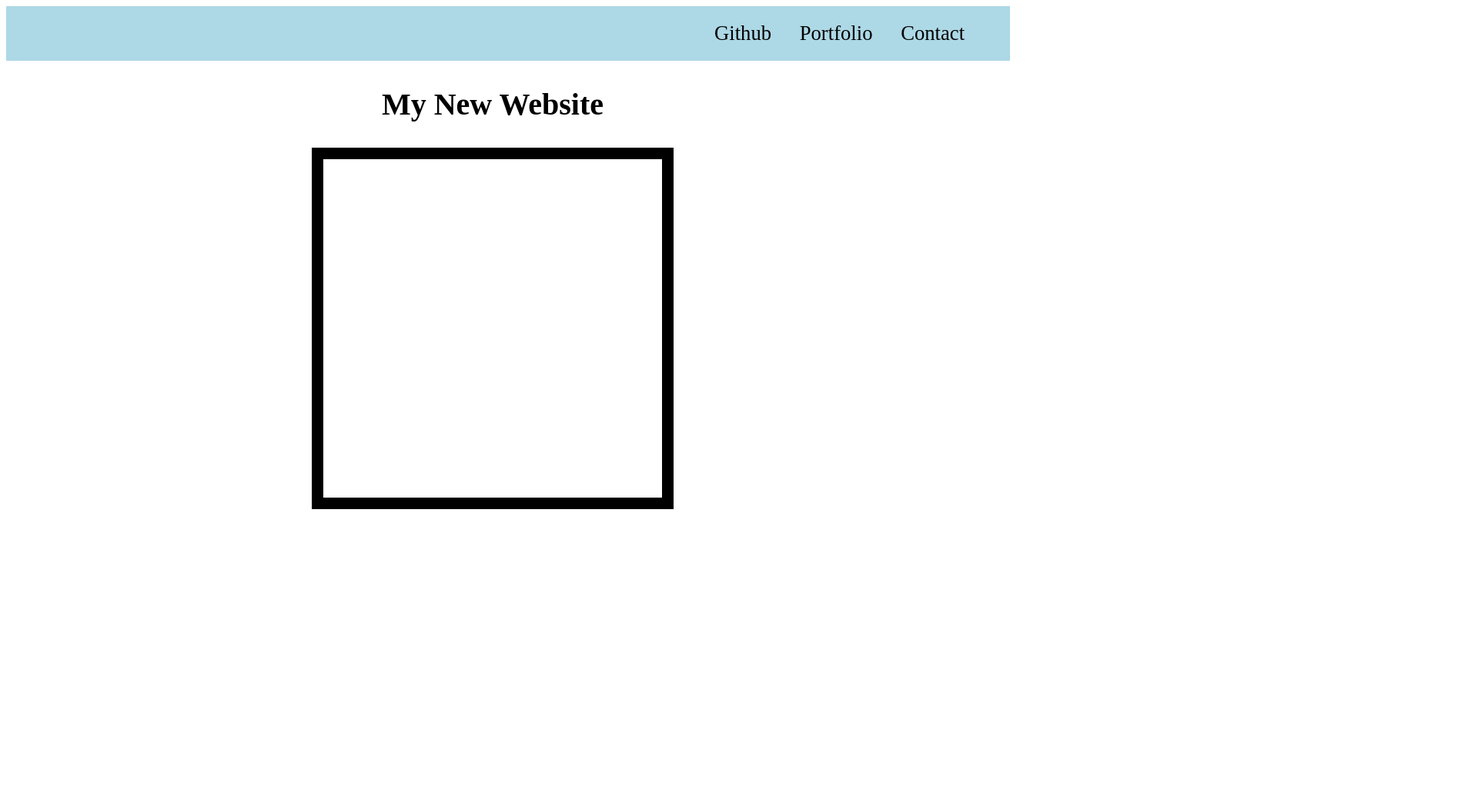
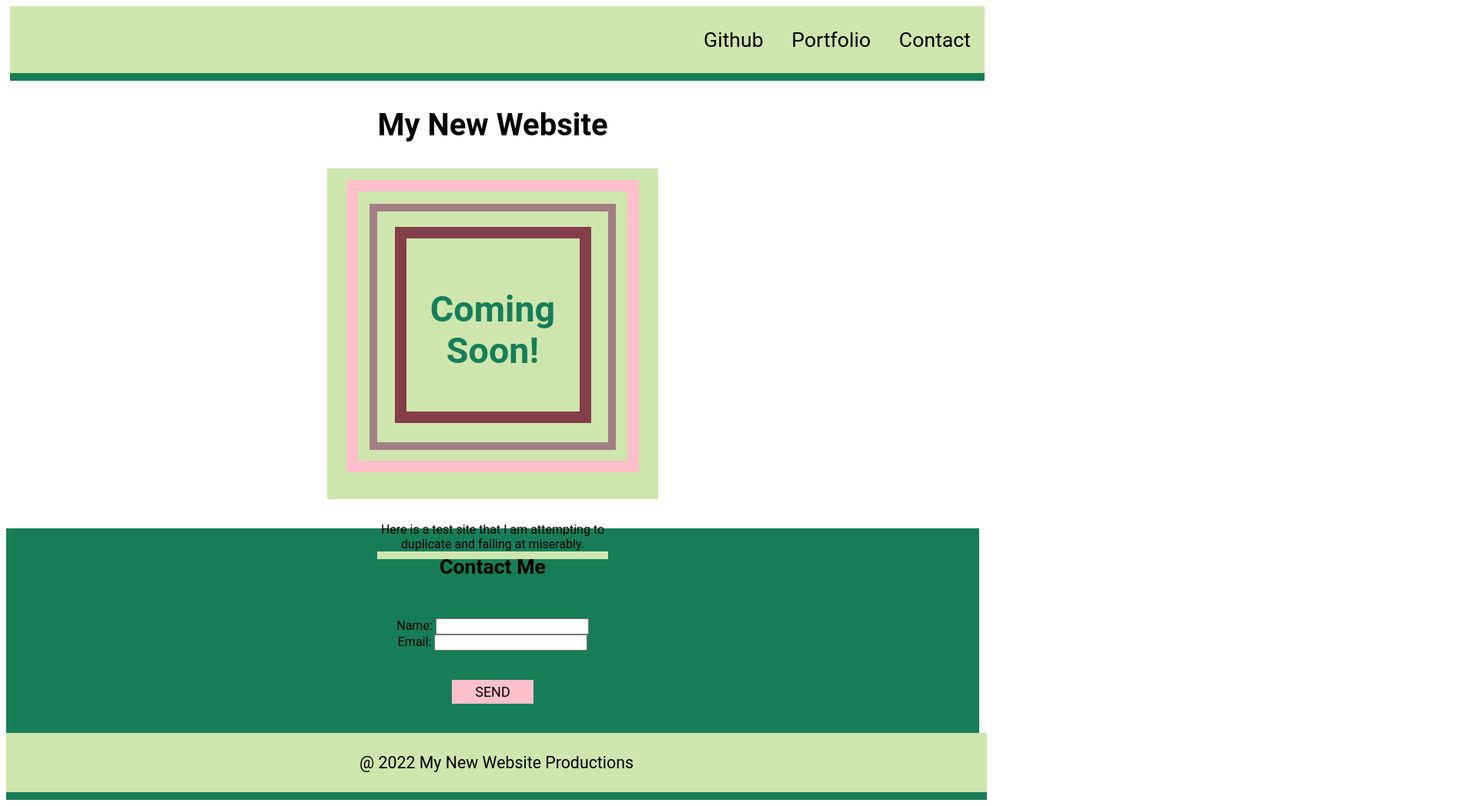
Before and after one commit to gaughanln/22-mini-project, a plain HTML site: page index.html in a window 1280 px wide. Shown: the top 1048 px of the page at 77% size, 1920 px wide, since content can reach past the window. Before the commit the page ends 800 px from the top, so only its background shows below. Drawn offline with Linux system fonts and the light colour scheme.

Commit message:
update changes made to website

```diff
--- a/index.html
+++ b/index.html
@@ -5,35 +5,70 @@
     <meta http-equiv="X-UA-Compatible" content="IE=edge">
     <meta name="viewport" content="width=device-width, initial-scale=1.0">
     <title>Landing page</title>
+
     <!-- link to style sheet -->
     <link rel="stylesheet" type="text/css" href="/style.css" />
 </head>
 
 
 <body>
-    <!-- site header -->
+
+ <!-- site header -->
 <header>
-<!-- Unordered list -->
-        <p> Github </p>
-        <p> Portfolio </p>
-        <p> Contact </p>
-    </div>
+<!-- header list -->
+    <section id="list">
+        <p> <a href="https://github.com/gaughanln">Github</a>
+            <a href="#">Portfolio</a>
+            <a href="#">Contact</a>
+        </p>
+    </section>
 </header>
+
 
 <section>
 
-    <!-- website title -->
-  <h1> My New Website</h1>
-<div class="container"></div>
+<!-- website title and box: section 2 -->
+  <h1><strong> My New Website </strong></h1>
+
+<!-- box -->
+  <div id="container">
+    <div id="container2">
+    <div id="container3">
+    <div id="container4">
+    <div id="container5"><strong> Coming Soon! </strong></div>
+    </div>
+
+
+
+
+<!-- text -->
+  <p class="body-text"> Here is a test site that I am attempting to duplicate and failing at miserably. </p>
+
+</section>
+
+<!-- contact me: section 3 -->
+
+<section class="contact">
+    <h2> Contact Me </h2>
+     <form class="contact">
+    <label for="Name">Name:</label>
+    <input type="text" id="Name" name="Name"><br>
+    <label for="Email">Email:</label>
+    <input type="Email" id="Email" name="Email">
+  </form>
+
+</a>
+<button class="send"><stong> SEND </stong></button>
 
 </section>
 
 
 
 
-
-
-
+<!-- <footer -->
+<footer>
+    <p> @ 2022 My New Website Productions </p>
+</footer>
 
 
 
--- a/style.css
+++ b/style.css
@@ -1,11 +1,34 @@
+* {
+    font-family:'Roboto', sans-serif;
+}
+
+/* website menu */
 header {
     width: 100%;
-    background-color: lightblue;
-    padding: 20px;
+    background-color: rgb(206, 230, 173);
+    padding: 1px;
+    margin: 5px;
+    border-bottom: solid 10px rgb(23, 125, 89);
+   }
 
+a {
+    text-decoration: none;
+    color: black;
+  }
+
+/* footer */
+footer {
+    width: 100%;
+    background-color: rgb(206, 230, 173);
+    text-align: center;
+    padding: 5px;
+    font-size: 16pt;
+    margin-top: auto;
+    border-bottom: solid 10px rgb(23, 125, 89);
 }
-/* List items in navigation bar */
-p {
+
+/* List selector - Menu links */
+#list {
     Display: inline;
     position: relative;
     left: 900px;
@@ -13,15 +36,90 @@ p {
     word-spacing: 30px;
   }
 
+
+
+  /* welcome header  */
 h1 {
-    font-weight: bolder;
     text-align: center;
     font-size: 30pt;
   }
 
-  .container {
+    /* contact me  */
+h2 {
+    text-align: center;
+    font-size: 20pt;
+  }
+
+/* body text */
+.body-text {
+    text-align: center;
+    padding-top: 100pt;
+    border-bottom: solid 10px rgb(206, 230, 173)
+               }
+
+
+  /* contact section */
+.contact {
+    background-color: rgb(23, 125, 89);
+    text-align: center;
+    padding-top: 1%;
+    padding-bottom: 3%;
+    margin-top: 3%;
+     }
+
+    /* Button */
+.send {
+    background-color: pink;
+    font-size: large;
+    padding: 5px 30px;
+    border: 20px;
+}
+
+  /* boxes */
+#container {
     width: 400px;
     height: 400px;
     margin: 20px auto;
-    padding: 20px;
-    border: 15px solid black;
+    padding: 15px;
+    background-color: rgb(206, 230, 173);
+}
+
+    #container2 {
+       border: 15px solid pink;
+       width: 350px;
+       height: 350px;
+       margin: auto;
+       position: relative;
+       bottom: auto;
+        ;
+          }
+
+    #container3 {
+        border: 10px solid rgb(163, 127, 133);
+        width: 300px;
+        height: 300px;
+        margin: auto;
+        position: relative;
+        top: 16px;
+
+
+     }
+
+     #container4 {
+        border: 15px solid rgb(132, 62, 74);
+        width: 225px;
+        height: 225px;
+        margin: auto;
+        position: relative;
+        top: 20px;
+
+     }
+
+     #container5 {
+        border: 0px solid rgb(132, 62, 74);
+        position: relative;
+        top: 65px;
+        color: rgb(23, 125, 89);
+        text-align: center;
+        font-size: 35pt;
+     }
```
